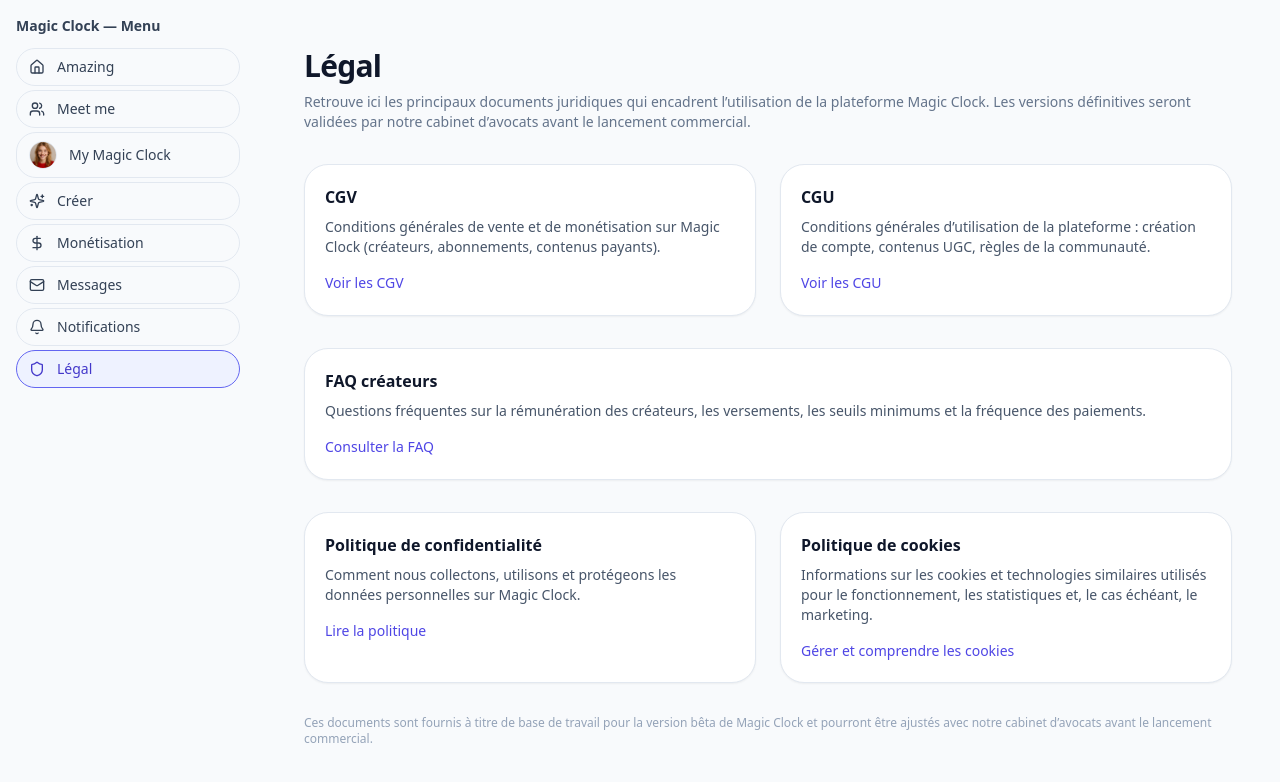
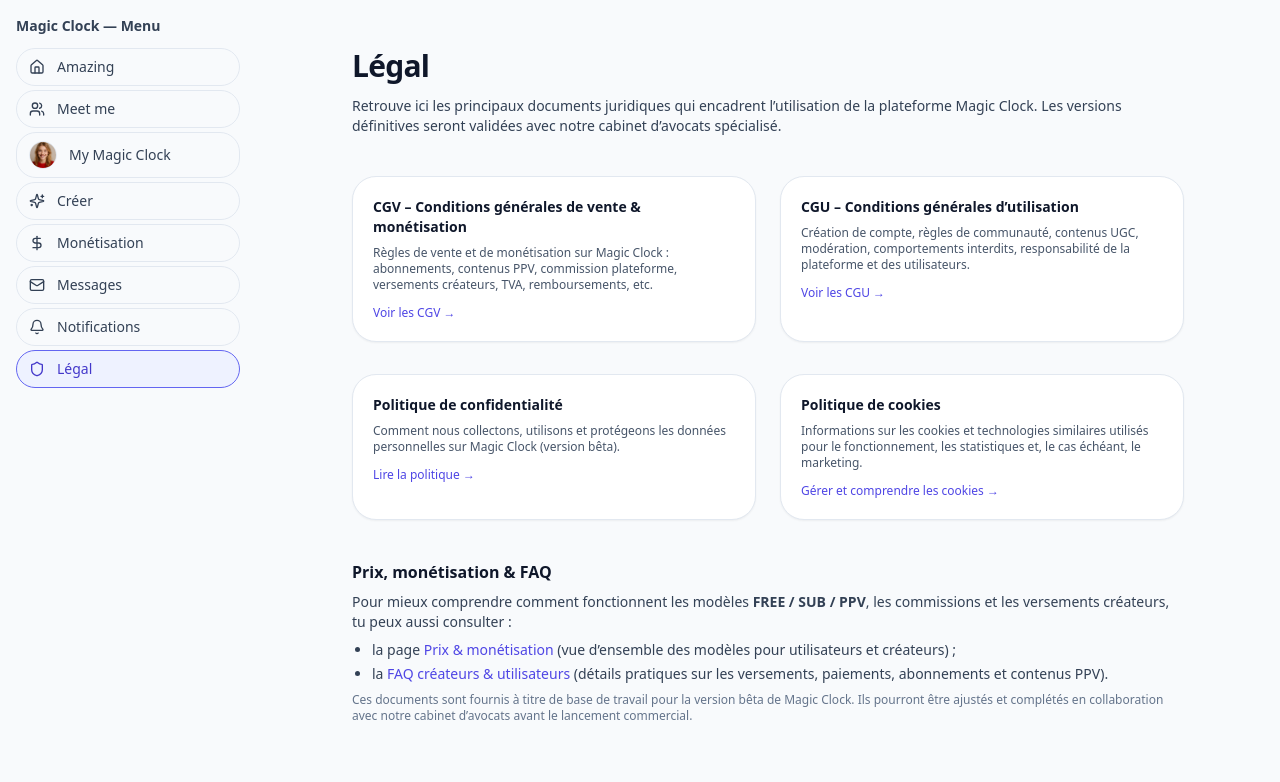
Before and after one commit to welcome-magic-clock/magic-clock-web-mvp, a Next.js app: page /legal in a window 1280 px wide. Shown: the top 782 px of the page. Built offline with nearby package versions, Linux system fonts and the light colour scheme.

Commit message:
Update page.tsx

```diff
--- a/app/legal/page.tsx
+++ b/app/legal/page.tsx
@@ -1,118 +1,145 @@
 // app/legal/page.tsx
+import type { Metadata } from "next";
 import Link from "next/link";
 
-export const metadata = {
+export const metadata: Metadata = {
   title: "Légal – Magic Clock",
 };
 
 export default function LegalIndexPage() {
   return (
-    <main className="mx-auto max-w-5xl px-4 pb-16 pt-8 sm:px-6 lg:px-8">
-      <header className="mb-8">
+    <main className="mx-auto max-w-4xl px-4 pb-16 pt-8 sm:px-6 lg:px-8">
+      <header className="mb-10 space-y-3">
         <h1 className="text-2xl font-semibold tracking-tight text-slate-900 sm:text-3xl">
           Légal
         </h1>
-        <p className="mt-2 text-sm text-slate-500">
+        <p className="text-sm text-slate-700">
           Retrouve ici les principaux documents juridiques qui encadrent
           l’utilisation de la plateforme Magic Clock. Les versions définitives
-          seront validées par notre cabinet d’avocats avant le lancement
-          commercial.
+          seront validées avec notre cabinet d’avocats spécialisé.
         </p>
       </header>
 
-      <div className="space-y-8 text-sm leading-relaxed text-slate-700">
-        {/* Bloc CGV / CGU */}
-        <section className="grid gap-6 md:grid-cols-2">
-          <article className="rounded-2xl border border-slate-200 bg-white p-5 shadow-sm">
-            <h2 className="text-base font-semibold text-slate-900">CGV</h2>
-            <p className="mt-2 text-sm text-slate-600">
-              Conditions générales de vente et de monétisation sur Magic Clock
-              (créateurs, abonnements, contenus payants).
-            </p>
+      {/* Bloc principal de cartes */}
+      <section className="space-y-8">
+        {/* CGV / CGU */}
+        <div className="grid gap-6 md:grid-cols-2">
+          {/* CGV */}
           <Link
             href="/legal/cgv"
-              className="mt-4 inline-flex text-sm font-medium text-indigo-600 hover:text-indigo-700"
+            className="group block rounded-2xl border border-slate-200 bg-white p-5 shadow-sm transition hover:border-slate-300 hover:shadow-md"
           >
-              Voir les CGV
+            <h2 className="text-sm font-semibold text-slate-900">
+              CGV – Conditions générales de vente & monétisation
+            </h2>
+            <p className="mt-2 text-xs text-slate-600">
+              Règles de vente et de monétisation sur Magic Clock&nbsp;:
+              abonnements, contenus PPV, commission plateforme, versements
+              créateurs, TVA, remboursements, etc.
+            </p>
+            <p className="mt-3 text-xs font-medium text-indigo-600 group-hover:text-indigo-700">
+              Voir les CGV →
+            </p>
           </Link>
-          </article>
 
-          <article className="rounded-2xl border border-slate-200 bg-white p-5 shadow-sm">
-            <h2 className="text-base font-semibold text-slate-900">CGU</h2>
-            <p className="mt-2 text-sm text-slate-600">
-              Conditions générales d’utilisation de la plateforme : création de
-              compte, contenus UGC, règles de la communauté.
-            </p>
+          {/* CGU */}
           <Link
             href="/legal/cgu"
-              className="mt-4 inline-flex text-sm font-medium text-indigo-600 hover:text-indigo-700"
+            className="group block rounded-2xl border border-slate-200 bg-white p-5 shadow-sm transition hover:border-slate-300 hover:shadow-md"
           >
-              Voir les CGU
+            <h2 className="text-sm font-semibold text-slate-900">
+              CGU – Conditions générales d’utilisation
+            </h2>
+            <p className="mt-2 text-xs text-slate-600">
+              Création de compte, règles de communauté, contenus UGC,
+              modération, comportements interdits, responsabilité de la
+              plateforme et des utilisateurs.
+            </p>
+            <p className="mt-3 text-xs font-medium text-indigo-600 group-hover:text-indigo-700">
+              Voir les CGU →
+            </p>
           </Link>
-          </article>
-        </section>
+        </div>
 
-        {/* Bloc FAQ créateurs */}
-        <section>
-          <article className="rounded-2xl border border-slate-200 bg-white p-5 shadow-sm">
-            <h2 className="text-base font-semibold text-slate-900">
-              FAQ créateurs
-            </h2>
-            <p className="mt-2 text-sm text-slate-600">
-              Questions fréquentes sur la rémunération des créateurs, les
-              versements, les seuils minimums et la fréquence des paiements.
-            </p>
+        {/* Politique de confidentialité / cookies */}
+        <div className="grid gap-6 md:grid-cols-2">
+          {/* Privacy */}
           <Link
-              href="/legal/faq"
-              className="mt-4 inline-flex text-sm font-medium text-indigo-600 hover:text-indigo-700"
+            href="/legal/privacy"
+            className="group block rounded-2xl border border-slate-200 bg-white p-5 shadow-sm transition hover:border-slate-300 hover:shadow-md"
           >
-              Consulter la FAQ
-            </Link>
-          </article>
-        </section>
-
-        {/* Privacy & cookies */}
-        <section className="grid gap-6 md:grid-cols-2">
-          <article className="rounded-2xl border border-slate-200 bg-white p-5 shadow-sm">
-            <h2 className="text-base font-semibold text-slate-900">
+            <h2 className="text-sm font-semibold text-slate-900">
               Politique de confidentialité
             </h2>
-            <p className="mt-2 text-sm text-slate-600">
+            <p className="mt-2 text-xs text-slate-600">
               Comment nous collectons, utilisons et protégeons les données
-              personnelles sur Magic Clock.
+              personnelles sur Magic Clock (version bêta).
             </p>
+            <p className="mt-3 text-xs font-medium text-indigo-600 group-hover:text-indigo-700">
+              Lire la politique →
+            </p>
+          </Link>
+
+          {/* Cookies */}
           <Link
-              href="/legal/privacy"
-              className="mt-4 inline-flex text-sm font-medium text-indigo-600 hover:text-indigo-700"
+            href="/legal/cookies"
+            className="group block rounded-2xl border border-slate-200 bg-white p-5 shadow-sm transition hover:border-slate-300 hover:shadow-md"
           >
-              Lire la politique
-            </Link>
-          </article>
-
-          <article className="rounded-2xl border border-slate-200 bg-white p-5 shadow-sm">
-            <h2 className="text-base font-semibold text-slate-900">
+            <h2 className="text-sm font-semibold text-slate-900">
               Politique de cookies
             </h2>
-            <p className="mt-2 text-sm text-slate-600">
+            <p className="mt-2 text-xs text-slate-600">
               Informations sur les cookies et technologies similaires utilisés
               pour le fonctionnement, les statistiques et, le cas échéant, le
               marketing.
             </p>
-            <Link
-              href="/legal/cookies"
-              className="mt-4 inline-flex text-sm font-medium text-indigo-600 hover:text-indigo-700"
-            >
-              Gérer et comprendre les cookies
+            <p className="mt-3 text-xs font-medium text-indigo-600 group-hover:text-indigo-700">
+              Gérer et comprendre les cookies →
+            </p>
           </Link>
-          </article>
+        </div>
       </section>
 
-        <p className="text-xs text-slate-400">
+      {/* Bloc complémentaire : lien vers pricing + FAQ */}
+      <section className="mt-10 space-y-2 text-sm text-slate-700">
+        <h2 className="text-base font-semibold text-slate-900">
+          Prix, monétisation & FAQ
+        </h2>
+        <p>
+          Pour mieux comprendre comment fonctionnent les modèles{" "}
+          <strong>FREE / SUB / PPV</strong>, les commissions et les
+          versements créateurs, tu peux aussi consulter&nbsp;:
+        </p>
+        <ul className="list-disc space-y-1 pl-5 text-sm">
+          <li>
+            la page{" "}
+            <Link
+              href="/pricing"
+              className="font-medium text-indigo-600 hover:text-indigo-700"
+            >
+              Prix &amp; monétisation
+            </Link>{" "}
+            (vue d’ensemble des modèles pour utilisateurs et créateurs) ;
+          </li>
+          <li>
+            la{" "}
+            <Link
+              href="/legal/faq"
+              className="font-medium text-indigo-600 hover:text-indigo-700"
+            >
+              FAQ créateurs &amp; utilisateurs
+            </Link>{" "}
+            (détails pratiques sur les versements, paiements, abonnements et
+            contenus PPV).
+          </li>
+        </ul>
+        <p className="text-xs text-slate-500">
           Ces documents sont fournis à titre de base de travail pour la version
-          bêta de Magic Clock et pourront être ajustés avec notre cabinet
-          d’avocats avant le lancement commercial.
+          bêta de Magic Clock. Ils pourront être ajustés et complétés en
+          collaboration avec notre cabinet d’avocats avant le lancement
+          commercial.
         </p>
-      </div>
+      </section>
     </main>
   );
 }
```
Lines whose indentation alone changed are shown as unchanged.
